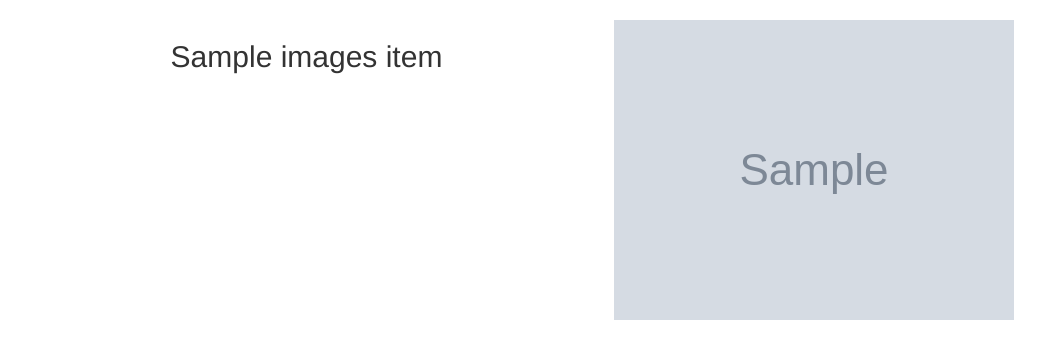
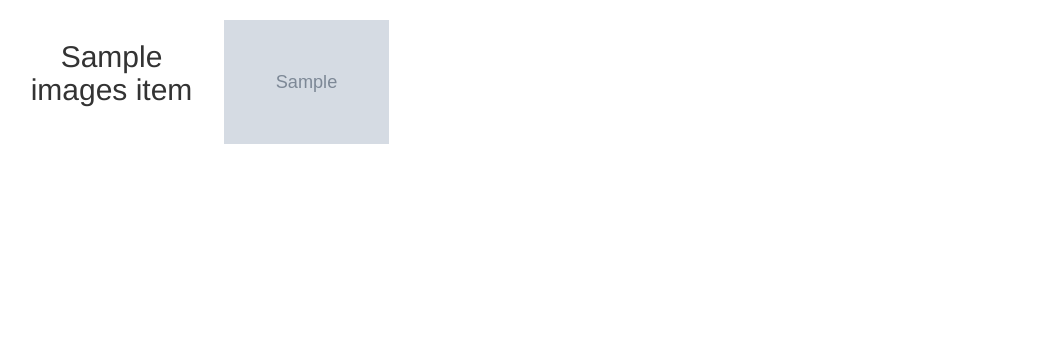
Before and after one commit to kelvinadeu/Photo-Gallery, a Django app: template photolio/templates/index.html in a window 1280 px wide. Shown: the part 52-411 px from the top of the page, without its empty margins (41-1086 px from the left). Run offline with Django 3.2, Linux system fonts and the light colour scheme; the template is opened without the code that fills it: most values are stand-ins (such as "Sample title", 1, 10 or a date in 2020); grey boxes marked "Sample" are stand-in pictures; some libraries are stand-ins or nearby versions.

Commit message:
add to index.html

```diff
--- a/photolio/templates/index.html
+++ b/photolio/templates/index.html
@@ -7,13 +7,13 @@
   <!-- Looping through news   -->
   {% for Images_item in images %}
 
-  <div class="row">
-    <!-- displaying News articles -->
-    <div class="col-xs-6 col-sm-6 col-md-6 col-lg-6">
+  <div class="row" >
+
+    <div class="col-md-2" >
       <h2 class="text-center"> {{ Images_item.title }} </h2>
     </div>
-    <!--Display news Article images  -->
-    <div class="col-xs-6 col-sm-6 col-md-6 col-lg-6">
+    <!--Display  images  -->
+    <div class="col-md-2">
       <img src="{{Images_item.Images.url}}" class="img-responsive" alt="Image">
 
     </div>
```
